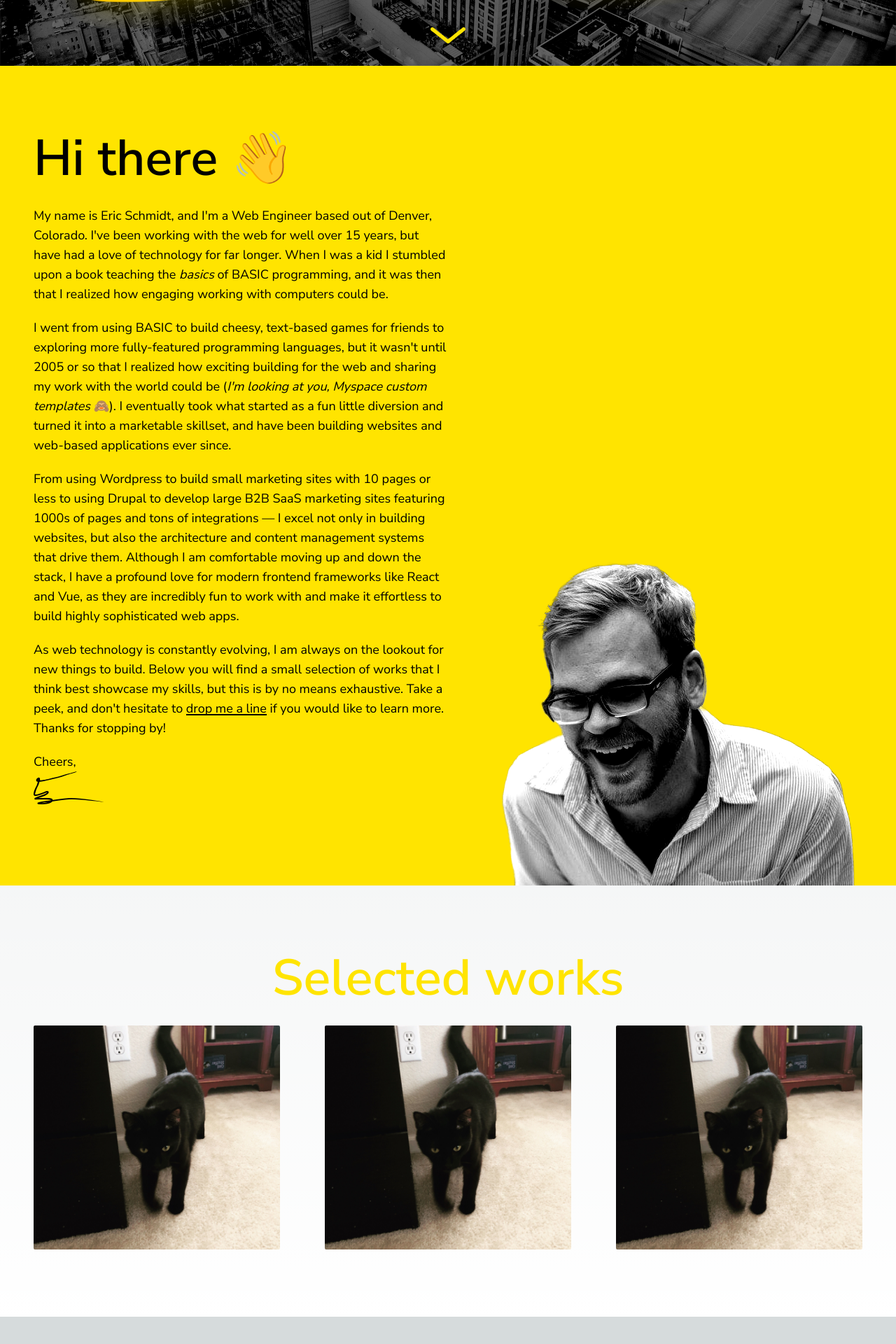
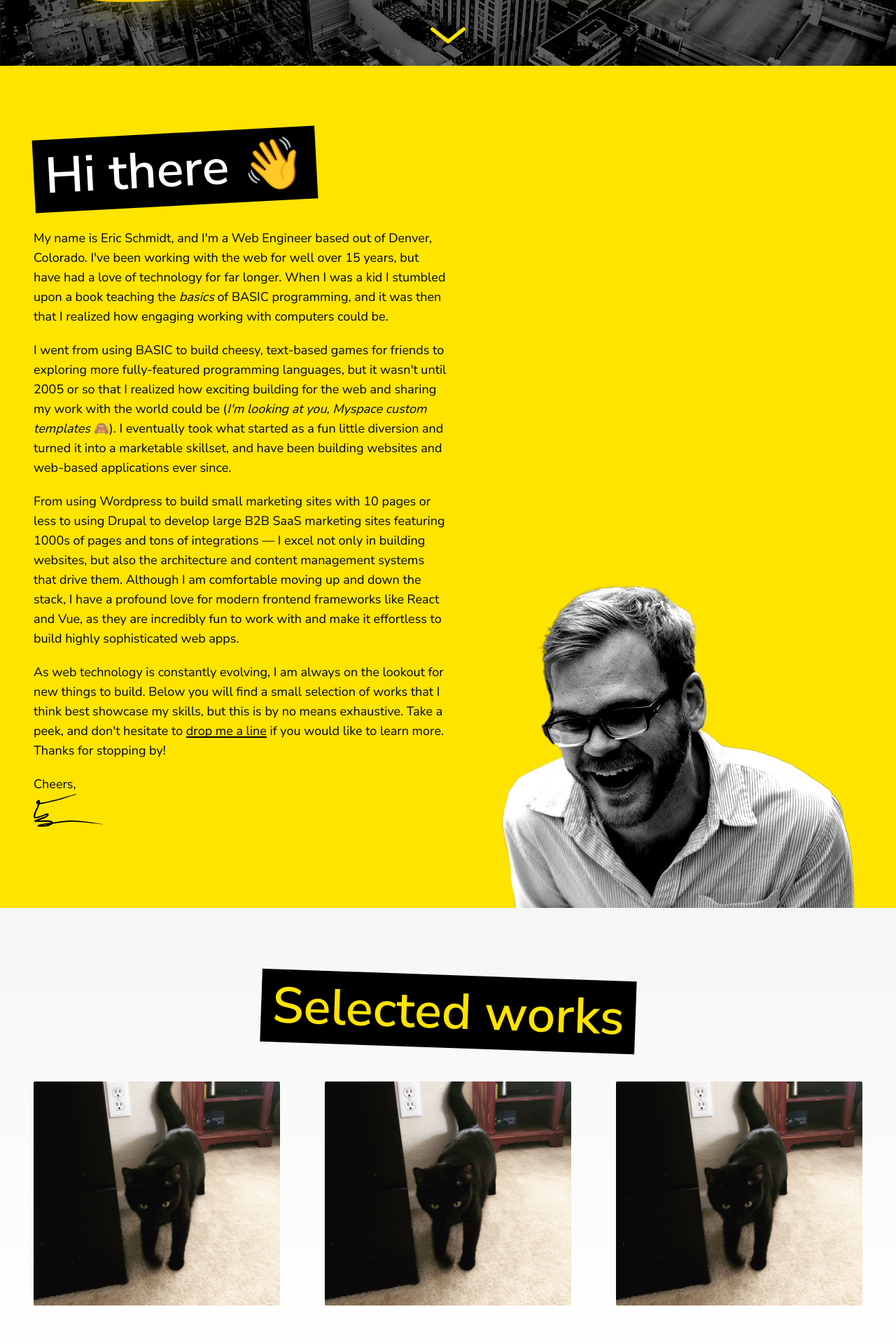
Before and after one commit to eric-schmidt/portfolio, a Next.js app: page / in a window 1280 px wide. Shown: the part 706-2626 px from the top of the page at 70% size. Before the commit the page ends 2587 px from the top, so only its background shows below. Built offline with nearby package versions, Linux system fonts and the light colour scheme.

Commit message:
Adds skewed headings.

```diff
--- a/src/app/globals.css
+++ b/src/app/globals.css
@@ -29,7 +29,7 @@ body {
 @layer base {
   h1,
   h2 {
-    @apply font-semibold mb-8 text-7xl;
+    @apply inline-block p-4 font-semibold mb-8 text-7xl bg-black;
   }
 
   p {
--- a/src/app/page.tsx
+++ b/src/app/page.tsx
@@ -35,7 +35,7 @@ const Home = () => {
       <div className="relative z-20 bg-yellow text-black">
         <div className="container mx-auto px-12 flex flex-col xl:flex-row justify-between">
           <div className="xl:basis-1/2 pt-24 xl:pb-24">
-            <h1>Hi there 👋</h1>
+            <h1 className="text-white -rotate-3">Hi there 👋</h1>
             <p>
               My name is Eric Schmidt, and I'm a Web Engineer based out of
               Denver, Colorado. I've been working with the web for well over 15
@@ -97,9 +97,9 @@ const Home = () => {
           />
         </div>
       </div>
-      <div className="relative container mx-auto px-12 py-24">
-        <h2 className="text-yellow text-center">Selected works</h2>
-        <div className="grid grid-cols-1 md:grid-cols-2 lg:grid-cols-3 gap-8 md:gap-16">
+      <div className="relative container mx-auto px-12 py-24 text-center">
+        <h2 className="mb-12 text-yellow rotate-2">Selected works</h2>
+        <div className="grid grid-cols-1 md:grid-cols-2 lg:grid-cols-3 gap-24 md:gap-16 text-left">
           <Teaser title="test" href="/" src="/images/boss.jpg" />
           <Teaser title="test" href="/" src="/images/boss.jpg" />
           <Teaser title="test" href="/" src="/images/boss.jpg" />
--- a/tailwind.config.ts
+++ b/tailwind.config.ts
@@ -9,6 +9,7 @@ const config: Config = {
   theme: {
     colors: {
       black: "#000000",
+      white: "#ffffff",
       yellow: "#ffe400",
     },
     extend: {
```
